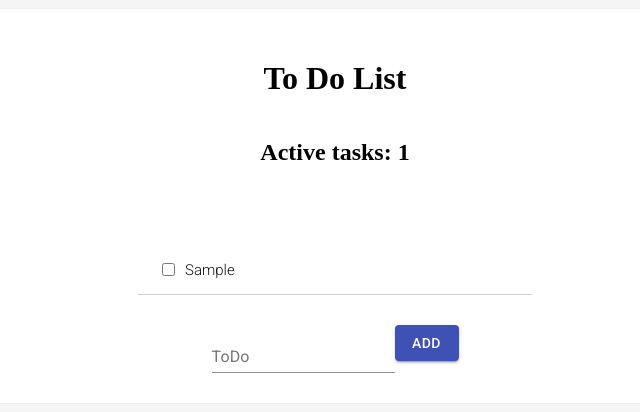
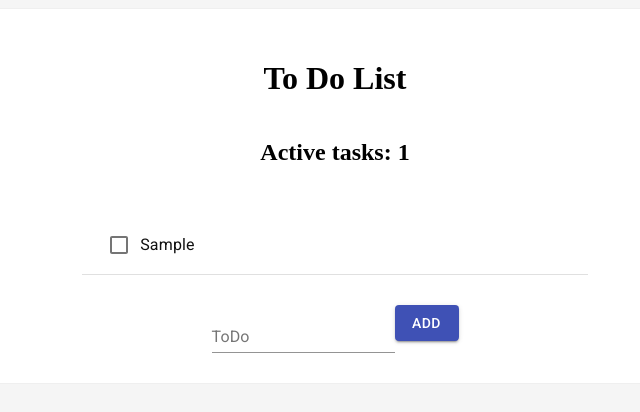
Before and after one commit to nikola2390/todolist, a React (Create React App) app: page / in a window 1280 px wide. Both pictures are taken after typing "Sample" into the empty fields and a click on the button "ADD". Shown: the top 412 px of the page, without its empty margins (305-945 px from the left). Built offline with nearby package versions, Linux system fonts and the light colour scheme.

Commit message:
style: style Task with material-ui

```diff
--- a/src/components/Task.js
+++ b/src/components/Task.js
@@ -1,5 +1,6 @@
 import React from 'react';
 import classNames from 'classnames';
+import { Checkbox, ListItem, ListItemText } from '@material-ui/core'
 
 function Task(props) {
     const { task } = props;
@@ -9,10 +10,10 @@ function Task(props) {
     })
 
     return (
-        <div className = {classes}>
-            <input type = "checkbox" checked = {task.done} onChange={() => props.toggleDone(task.id)}/>
-            <p>{ task.title }</p>
-        </div>
+        <ListItem className = {classes} divider='true'>
+            <Checkbox color='primary' checked={task.done} onChange={() => props.toggleDone(task.id)}/>
+            <ListItemText>{ task.title }</ListItemText>
+        </ListItem>
     )
 }
 
--- a/src/index.css
+++ b/src/index.css
@@ -29,7 +29,6 @@ body {
   align-items: center;
   padding: 30px 20px 0;
   width: 70%;
-  border-bottom: 1px solid #cecece;
   font-family: Roboto, sans-serif;
   font-weight: 100;
   font-size: 15px;
```
